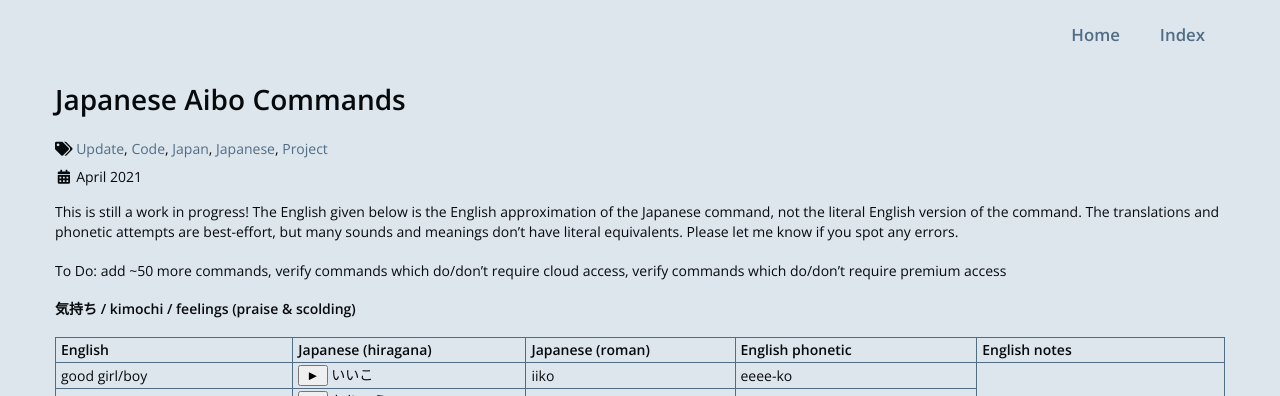
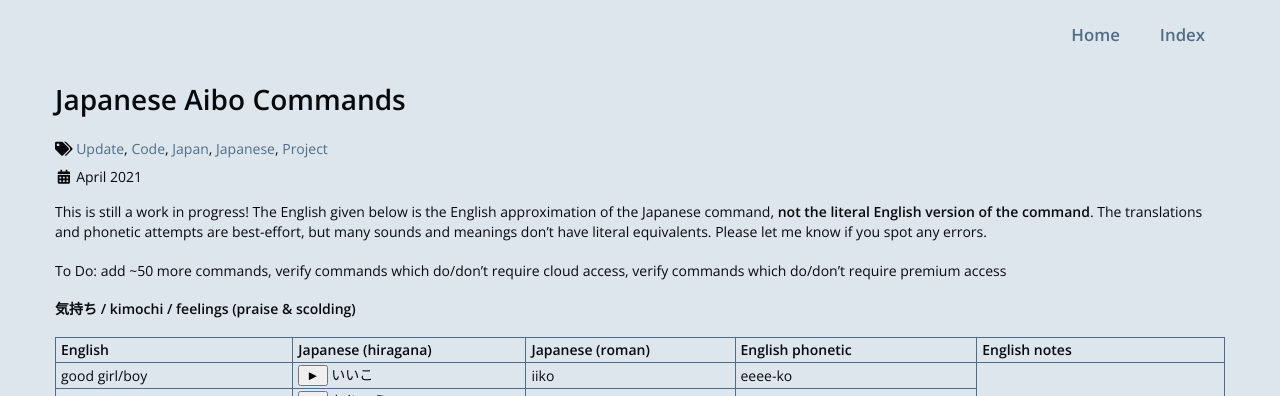
Before and after one commit to kairozu/kairozu.github.io, a Jekyll site: the page built from updates/_posts/2021-04-15-aibo-japanese.md, in a window 1280 px wide. Shown: the top 396 px of the page. Built offline with Jekyll 4.4.1, drawn with Linux system fonts in a browser that asks for light colours; nearby versions of some CDN libraries.

Commit message:
add emphasis

```diff
--- a/updates/_posts/2021-04-15-aibo-japanese.md
+++ b/updates/_posts/2021-04-15-aibo-japanese.md
@@ -19,7 +19,7 @@
     audio.play();
 }
 </script>
-This is still a work in progress! The English given below is the English approximation of the Japanese command, not the literal English version of the command. The translations and phonetic attempts are best-effort, but many sounds and meanings don't have literal equivalents. Please let me know if you spot any errors.
+This is still a work in progress! The English given below is the English approximation of the Japanese command, <b>not the literal English version of the command</b>. The translations and phonetic attempts are best-effort, but many sounds and meanings don't have literal equivalents. Please let me know if you spot any errors.
 <br /><br />
 To Do: add ~50 more commands, verify commands which do/don't require cloud access, verify commands which do/don't require premium access
 <br />
```
